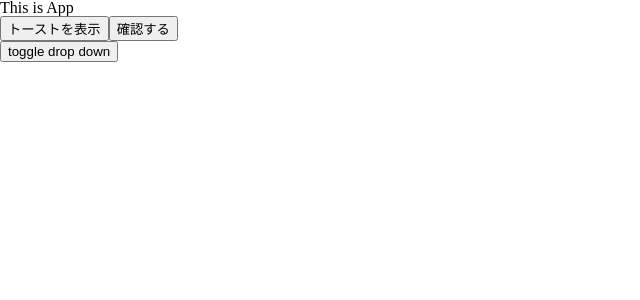
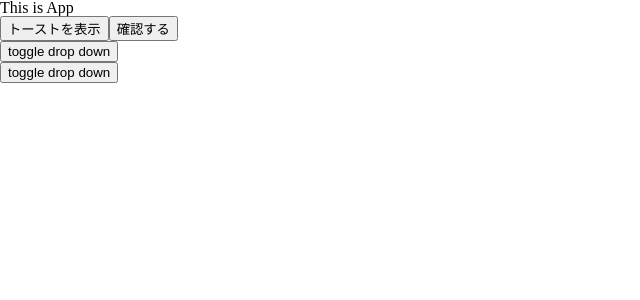
Before and after one commit to fujitakazuya/study-react, a React app: page / in a window 1280 px wide. Shown: the top 300 px of the page, without its empty margins (0-640 px from the left). Built offline with nearby package versions, Linux system fonts and the light colour scheme.

Commit message:
add another drop down component

```diff
--- a/src/components/App.tsx
+++ b/src/components/App.tsx
@@ -1,7 +1,7 @@
 import { VFC, ReactPortal } from 'react'
 import { useToast } from '../hooks/useToast'
 import { useConfirm } from '../hooks/useConfirm'
-import { DropDown } from './DropDown/DropDown'
+import { DropDown } from './DropDown2/DropDown'
 
 type Props = {
   showToast: () => void
@@ -25,6 +25,14 @@ const Component: VFC<Props> = ({ showToast, renderToast, showConfirm, renderConf
       <h1>DropDown Title</h1>
       <div>
         <p>DropDown Body</p>
+        <input type="text" />
+      </div>
+    </DropDown>
+    <DropDown label="toggle drop down">
+      <h1>DropDown Title</h1>
+      <div>
+        <p>DropDown Body</p>
+        <input type="text" />
       </div>
     </DropDown>
   </div>
--- /dev/null
+++ b/src/components/DropDown2/DropDown.tsx
@@ -0,0 +1,39 @@
+import { VFC, ReactNode, useState } from 'react'
+import styled from 'styled-components'
+import { DropDownBody } from './DropDownBody'
+
+type ContainerProps = {
+  label: string
+  children: ReactNode
+}
+
+type Props = {
+  isOpen: boolean
+  toggle: () => void
+  className?: string
+} & ContainerProps
+
+const Component: VFC<Props> = ({ label, isOpen, toggle, children, className }) => (
+  <div className={className}>
+    <div>
+      <button type="button" onClick={toggle}>
+        {label}
+      </button>
+    </div>
+    {isOpen && <DropDownBody {...{ toggle }}>{children}</DropDownBody>}
+  </div>
+)
+
+const StyledComponent = styled(Component)``
+
+const Container: VFC<ContainerProps> = (props) => {
+  const [isOpen, setIsOpen] = useState(false)
+
+  const toggle = () => {
+    setIsOpen((prev) => !prev)
+  }
+
+  return <StyledComponent {...{ isOpen, toggle, ...props }} />
+}
+
+export const DropDown = Container
--- /dev/null
+++ b/src/components/DropDown2/DropDownBody.tsx
@@ -0,0 +1,36 @@
+import { VFC, ReactNode } from 'react'
+import styled from 'styled-components'
+
+type Props = {
+  toggle: () => void
+  className?: string
+  children: ReactNode
+}
+
+const Component: VFC<Props> = ({ toggle, children, className }) => (
+  <div className={className}>
+    <div role="button" onClick={toggle} aria-hidden="true" tabIndex={-1} />
+    <div>{children}</div>
+  </div>
+)
+
+const StyledComponent = styled(Component)`
+  > div:first-of-type {
+    position: fixed;
+    background: transparent;
+    top: 0;
+    left: 0;
+    bottom: 0;
+    right: 0;
+    cursor: auto;
+  }
+
+  > div:nth-of-type(2) {
+    border: 1px solid #ddd;
+    margin: 1rem;
+    position: relative;
+    z-index: 1;
+  }
+`
+
+export const DropDownBody = StyledComponent
```
